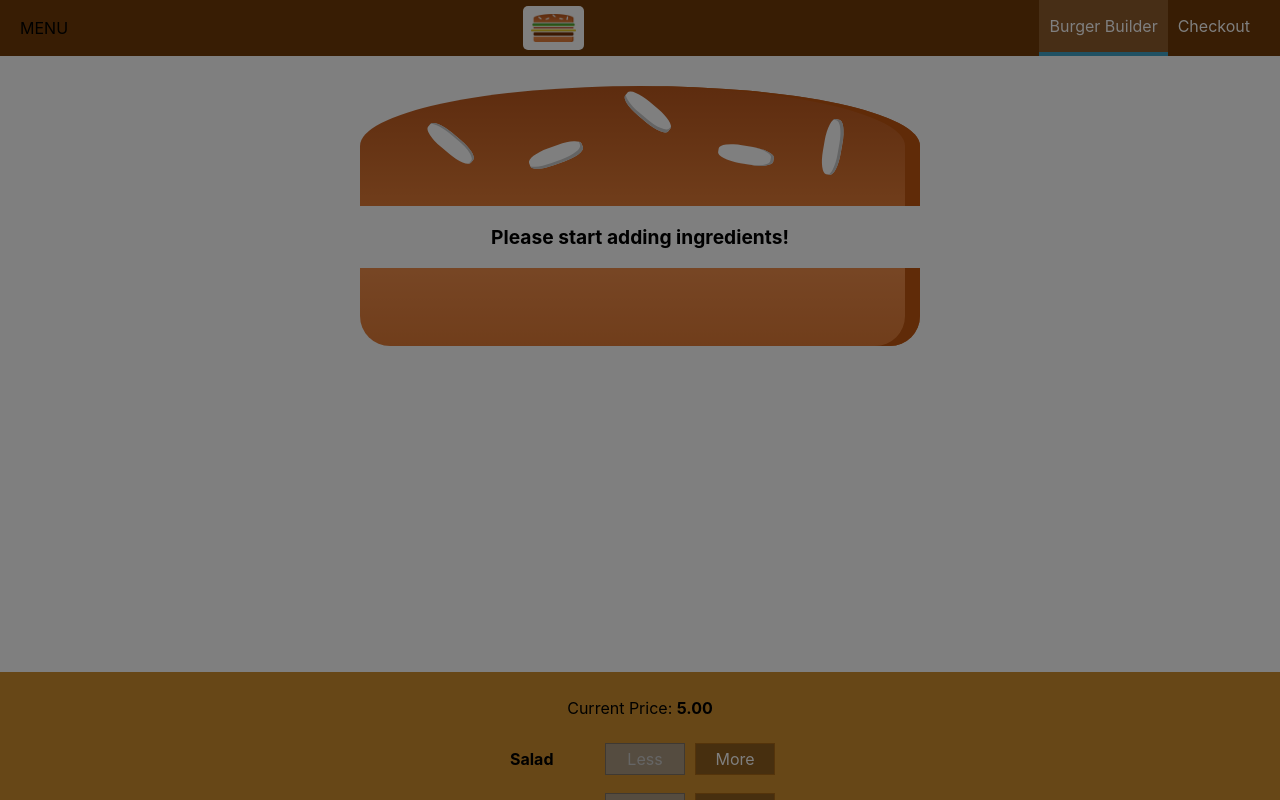
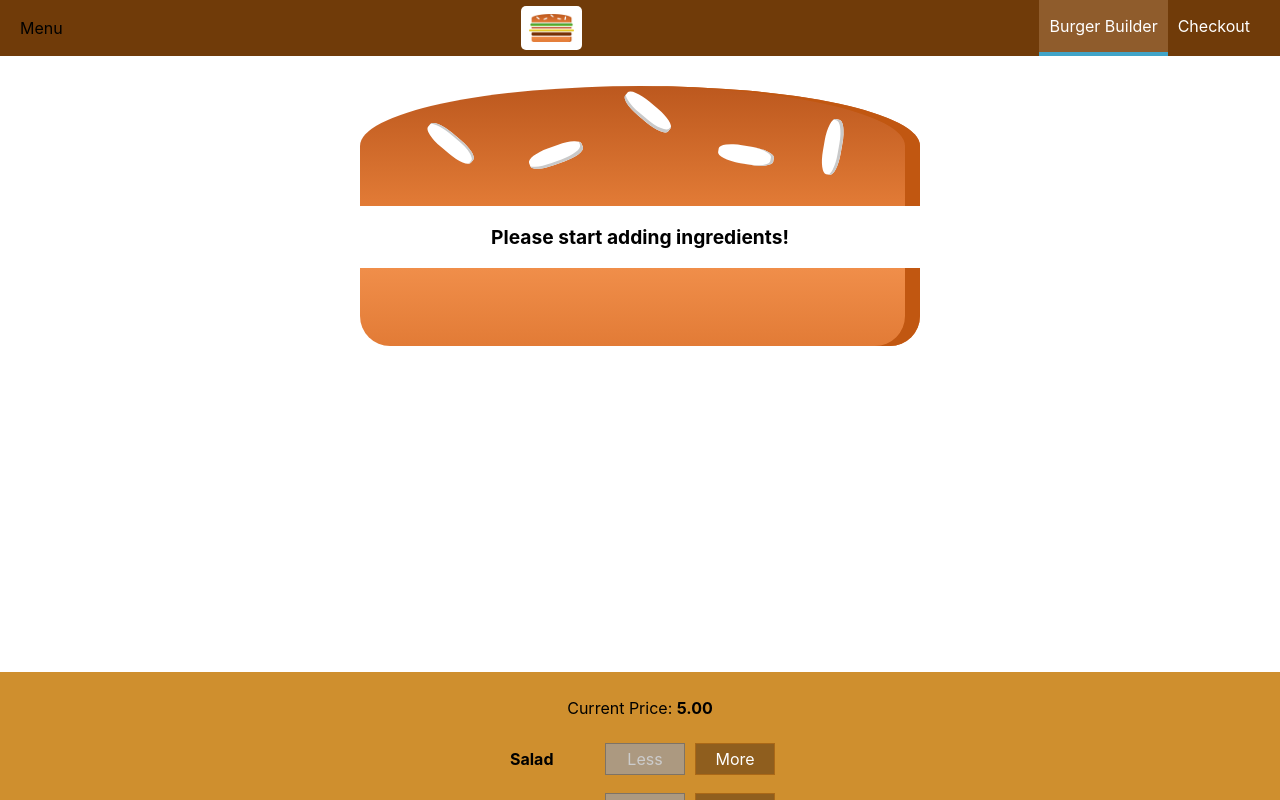
Before and after one commit to sochacki111/React-The-Complete-Guide, a React (Create React App) app: page / in a window 1280 px wide. Shown: the top 800 px of the page. Built offline with nearby package versions, Linux system fonts and the light colour scheme.

Commit message:
150. Adding a Sidedrawer Toggle Button

```diff
--- a/src/components/Layout/Layout.js
+++ b/src/components/Layout/Layout.js
@@ -6,20 +6,27 @@
 
 class Layout extends Component {
     state = {
-        showSideDrawer: true
+        showSideDrawer: false
     }
 
     sideDrawerClosedHandler = () => {
         this.setState({ showSideDrawer: false });
     }
 
+    sideDrawerToggleHandler = () => {
+        this.setState((prevState) => {
+            return { showSideDrawer: !prevState.showSideDrawer };
+        });
+    }
+
     render() {
         return (
             <Aux>
-                <Toolbar />
+                <Toolbar drawerToggleClicked={this.sideDrawerToggleHandler} />
                 <SideDrawer
                     open={this.state.showSideDrawer}
-                    closed={this.sideDrawerClosedHandler} />
+                    closed={this.sideDrawerClosedHandler}
+                />
                 <main className={classes.Content}>
                     {this.props.children}
                 </main>
--- /dev/null
+++ b/src/components/Navigation/SideDrawer/DrawerToggle/DrawerToggle.js
@@ -0,0 +1,7 @@
+import React from 'react';
+
+const drawerToggle = (props) => (
+    <div onClick={props.clicked}>Menu</div>
+);
+
+export default drawerToggle;
--- a/src/components/Navigation/Toolbar/Toolbar.js
+++ b/src/components/Navigation/Toolbar/Toolbar.js
@@ -2,10 +2,11 @@
 import classes from './Toolbar.module.css';
 import Logo from '../../Logo/Logo';
 import NavigationItems from '../NavigationItems/NavigationItems';
+import DrawerToggle from '../SideDrawer/DrawerToggle/DrawerToggle';
 
 const toolbar = (props) => (
     <header className={classes.Toolbar}>
-        <div>MENU</div>
+        <DrawerToggle clicked={props.drawerToggleClicked} />
         <div className={[classes.Logo, classes.DesktopOnly].join(' ')}>
             <Logo />
         </div>
```
